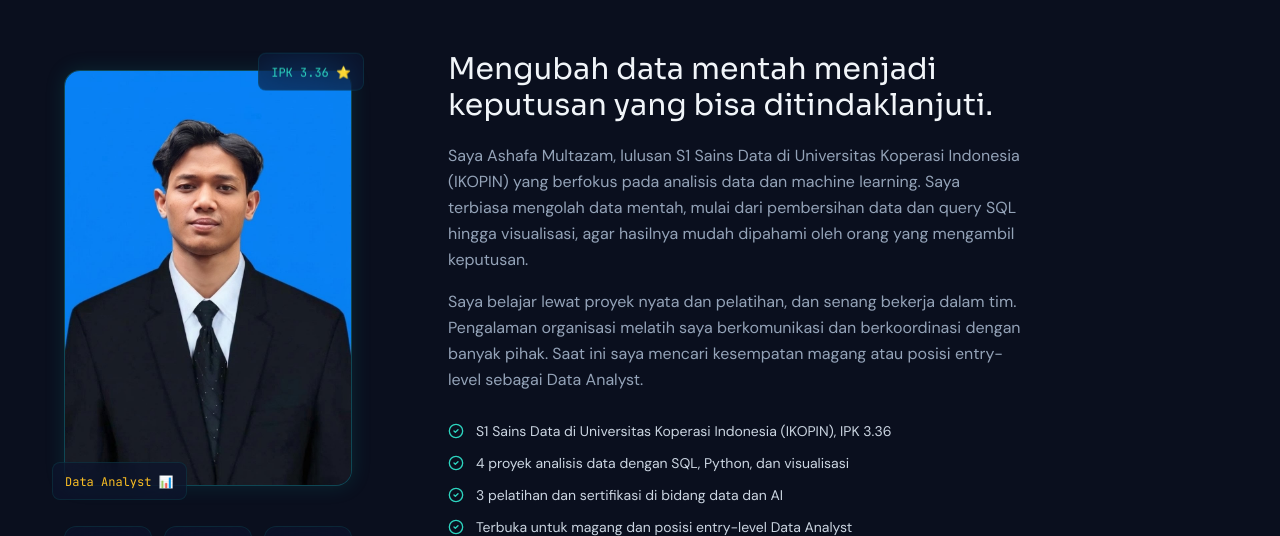
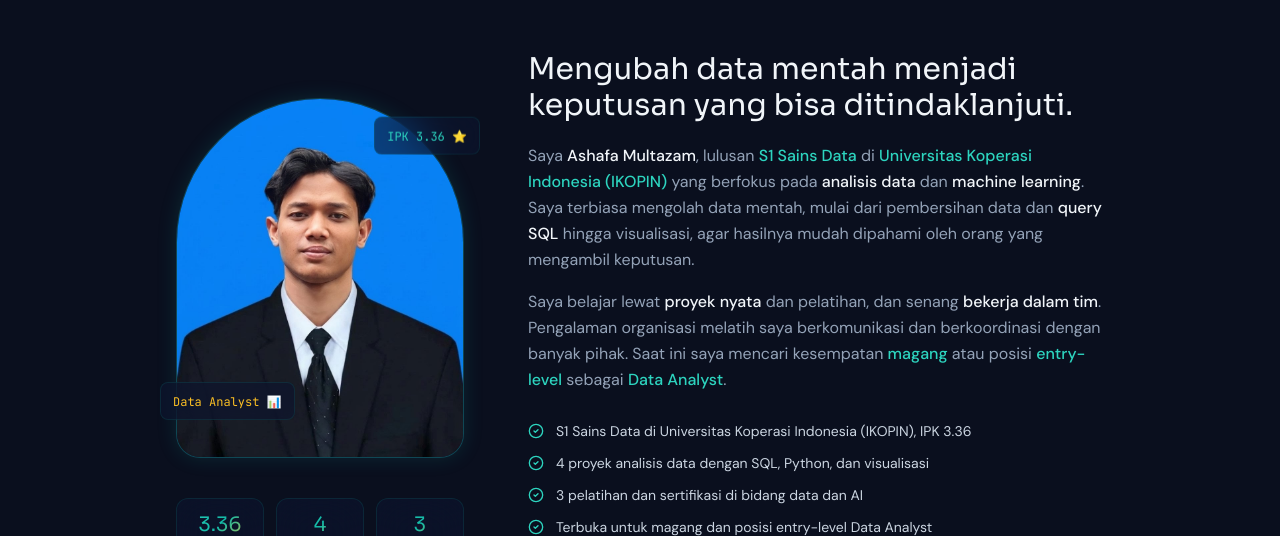
Before and after one commit to ashafamultazam/ashafa-portofolio, a React (Vite) app: page / in a window 1280 px wide. Shown: the part 940-1476 px from the top of the page. Built offline with nearby package versions, Linux system fonts and the light colour scheme; no server answers; the database is empty.

Commit message:
Update lagi

```diff
--- a/src/components/About.jsx
+++ b/src/components/About.jsx
@@ -4,24 +4,33 @@ import { PERSONAL, EDUCATION, CERTIFICATIONS, PROJECTS } from '../data/portfolio
 
 /* ── EDIT HERE ──────────────────────────────────────────────
    Photo and CV files live in the /public folder.
-   File names are case-sensitive on GitHub Pages. */
+   File names are case-sensitive on GitHub Pages.
+
+   PHOTO_SHAPE:
+     'arch'   → top rounded like a doorway (default)
+     'circle' → round photo
+     'cutout' → no frame; use a PNG with transparent background */
 const PHOTO_FILE = 'AshafaMultazam.jpg'
+const PHOTO_SHAPE = 'arch'
 const CV_FILE = 'CV-Ashafa-Multazam.pdf'
 const HEADLINE = 'Mengubah data mentah menjadi keputusan yang bisa ditindaklanjuti.'
 /* ─────────────────────────────────────────────────────────── */
+
+const SHAPES = {
+  arch: { box: 'aspect-[4/5] rounded-t-[9rem] rounded-b-3xl', framed: true },
+  circle: { box: 'aspect-square rounded-full', framed: true },
+  cutout: { box: 'aspect-[4/5]', framed: false },
+}
+const shape = SHAPES[PHOTO_SHAPE] || SHAPES.arch
+const fadeMask = 'linear-gradient(to bottom, #000 80%, transparent 100%)'
 
 const BASE = import.meta.env.BASE_URL
 const edu = EDUCATION[0]
 const studentWord = edu.status === 'Lulus' ? 'lulusan' : 'mahasiswa'
 
-const paragraphs = [
-  `Saya ${PERSONAL.name}, ${studentWord} ${edu.degree} di ${edu.institution} yang berfokus pada analisis data dan machine learning.
-  Saya terbiasa mengolah data mentah, mulai dari pembersihan data dan query SQL hingga visualisasi,
-  agar hasilnya mudah dipahami oleh orang yang mengambil keputusan.`,
-  `Saya belajar lewat proyek nyata dan pelatihan, dan senang bekerja dalam tim.
-  Pengalaman organisasi melatih saya berkomunikasi dan berkoordinasi dengan banyak pihak.
-  Saat ini saya mencari kesempatan magang atau posisi entry-level sebagai Data Analyst.`,
-]
+// Hl = key fact (white), Ac = institution / role (teal)
+const Hl = ({ children }) => <span className="text-slate-100 font-medium">{children}</span>
+const Ac = ({ children }) => <span className="text-teal-400 font-medium">{children}</span>
 
 const highlights = [
   `${edu.degree} di ${edu.institution}, IPK ${edu.gpa}`,
@@ -37,11 +46,15 @@ const stats = [
 ]
 
 export default function About() {
+  const photoSrc = `${BASE}${PHOTO_FILE}`
+
   return (
     <section id="about" className="section-base relative overflow-hidden">
       <div className="absolute top-0 left-1/3 w-96 h-96 bg-teal-500/4 rounded-full blur-3xl" />
 
       <div className="max-w-7xl mx-auto px-6 lg:px-8">
+        {/* One centered block (58rem = photo 18rem + gap 4rem + text 36rem) */}
+        <div className="max-w-[58rem] mx-auto">
           {/* Section header */}
           <div className="flex items-center gap-4 mb-14" data-aos="fade-right">
             <div className="w-10 h-10 rounded-lg bg-teal-500/10 border border-teal-500/20 flex items-center justify-center">
@@ -54,29 +67,41 @@ export default function About() {
             <div className="flex-1 h-px bg-gradient-to-r from-teal-500/20 to-transparent ml-4" />
           </div>
 
-        <div className="grid lg:grid-cols-[22rem_1fr] gap-12 lg:gap-16 items-center">
-          {/* Left: photo, centered in its column */}
+          <div className="grid lg:grid-cols-[18rem_minmax(0,36rem)] lg:justify-center gap-12 lg:gap-16 items-center">
+            {/* Left: photo */}
             <div data-aos="fade-right" data-aos-delay="100" className="flex flex-col items-center">
-            <div className="relative w-64 sm:w-72 aspect-[4/5]">
-              <div className="w-full h-full rounded-2xl overflow-hidden border border-teal-500/30 glow-teal-sm bg-navy-800">
+              <div className={`relative w-64 sm:w-72 ${shape.box}`}>
+                {shape.framed ? (
+                  <div className="absolute inset-0 overflow-hidden rounded-[inherit] border border-teal-500/30 glow-teal-sm bg-navy-800">
                     <img
-                  src={`${BASE}${PHOTO_FILE}`}
+                      src={photoSrc}
                       alt={`Foto ${PERSONAL.name}`}
                       className="w-full h-full object-cover object-top"
                     />
                   </div>
+                ) : (
+                  <>
+                    <div className="absolute inset-x-4 top-12 bottom-0 rounded-full bg-teal-500/20 blur-3xl" />
+                    <img
+                      src={photoSrc}
+                      alt={`Foto ${PERSONAL.name}`}
+                      className="relative w-full h-full object-contain object-bottom"
+                      style={{ WebkitMaskImage: fadeMask, maskImage: fadeMask }}
+                    />
+                  </>
+                )}
 
                 <motion.div
                   animate={{ y: [0, -8, 0] }}
                   transition={{ duration: 3, repeat: Infinity, ease: 'easeInOut' }}
-                className="absolute -top-3 -right-3 glass rounded-lg px-3 py-1.5 border border-teal-500/20"
+                  className="absolute top-6 -right-4 glass rounded-lg px-3 py-1.5 border border-teal-500/20"
                 >
                   <span className="font-mono text-xs text-teal-400">IPK {edu.gpa} ⭐</span>
                 </motion.div>
                 <motion.div
                   animate={{ y: [0, 8, 0] }}
                   transition={{ duration: 3.5, repeat: Infinity, ease: 'easeInOut', delay: 0.5 }}
-                className="absolute -bottom-3 -left-3 glass rounded-lg px-3 py-1.5 border border-amber-500/20"
+                  className="absolute bottom-10 -left-4 glass rounded-lg px-3 py-1.5 border border-amber-500/20"
                 >
                   <span className="font-mono text-xs text-amber-400">{PERSONAL.title} 📊</span>
                 </motion.div>
@@ -94,14 +119,24 @@ export default function About() {
 
             {/* Right: story */}
             <div data-aos="fade-left" data-aos-delay="200">
-            <h3 className="font-display font-700 text-2xl lg:text-3xl text-slate-100 leading-tight mb-5 max-w-xl">
+              <h3 className="font-display font-700 text-2xl lg:text-3xl text-slate-100 leading-tight mb-5">
                 {HEADLINE}
               </h3>
 
-            <div className="space-y-4 text-slate-400 leading-relaxed max-w-xl">
-              {paragraphs.map((text, i) => (
-                <p key={i}>{text}</p>
-              ))}
+              <div className="space-y-4 text-slate-400 leading-relaxed">
+                <p>
+                  Saya <Hl>{PERSONAL.name}</Hl>, {studentWord} <Ac>{edu.degree}</Ac> di{' '}
+                  <Ac>{edu.institution}</Ac> yang berfokus pada <Hl>analisis data</Hl> dan{' '}
+                  <Hl>machine learning</Hl>. Saya terbiasa mengolah data mentah, mulai dari
+                  pembersihan data dan <Hl>query SQL</Hl> hingga visualisasi, agar hasilnya mudah
+                  dipahami oleh orang yang mengambil keputusan.
+                </p>
+                <p>
+                  Saya belajar lewat <Hl>proyek nyata</Hl> dan pelatihan, dan senang{' '}
+                  <Hl>bekerja dalam tim</Hl>. Pengalaman organisasi melatih saya berkomunikasi dan
+                  berkoordinasi dengan banyak pihak. Saat ini saya mencari kesempatan{' '}
+                  <Ac>magang</Ac> atau posisi <Ac>entry-level</Ac> sebagai <Ac>Data Analyst</Ac>.
+                </p>
               </div>
 
               <ul className="space-y-3 mt-7">
@@ -133,6 +168,7 @@ export default function About() {
             </div>
           </div>
         </div>
+      </div>
     </section>
   )
 }
--- a/src/components/Skills.jsx
+++ b/src/components/Skills.jsx
@@ -58,10 +58,13 @@ const techStack = [
   { name: 'Pandas', color: '#14B8A6' },
   { name: 'NumPy', color: '#F59E0B' },
   { name: 'Google Colab', color: '#F59E0B' },
-  { name: 'Excel', color: '#22C55E' },
+  { name: 'Excel (IF, XLOOKUP, Match, Index)', color: '#22C55E' },
   { name: 'Power Point', color: '#EF4444' },
   { name: 'GitHub', color: '#94A3B8' },
   { name: 'Matplotlib', color: '#8B5CF6' },
+  { name: 'Power BI', color: '#EF4444' },
+  { name: 'Canva', color: '#3B82F6' },
+
 ]
 
 export default function Skills() {
```
Lines whose indentation alone changed are shown as unchanged.
